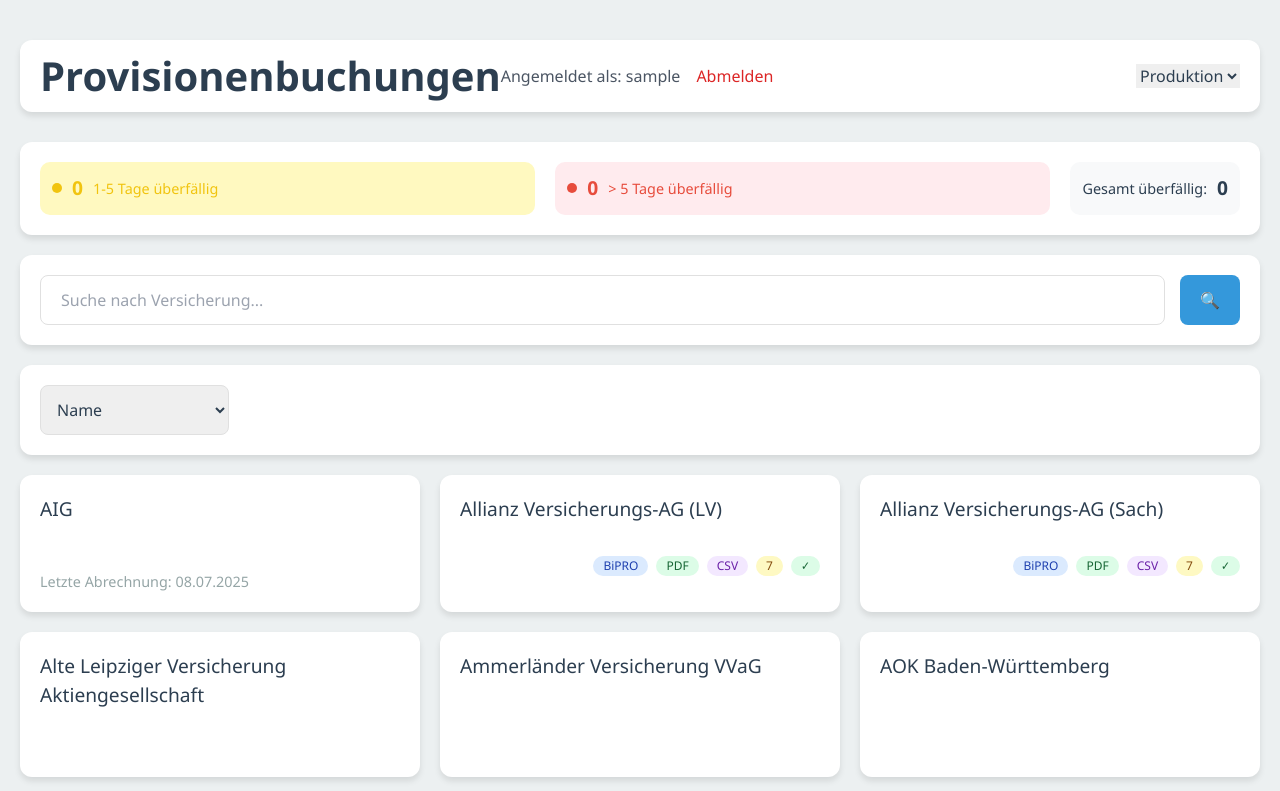
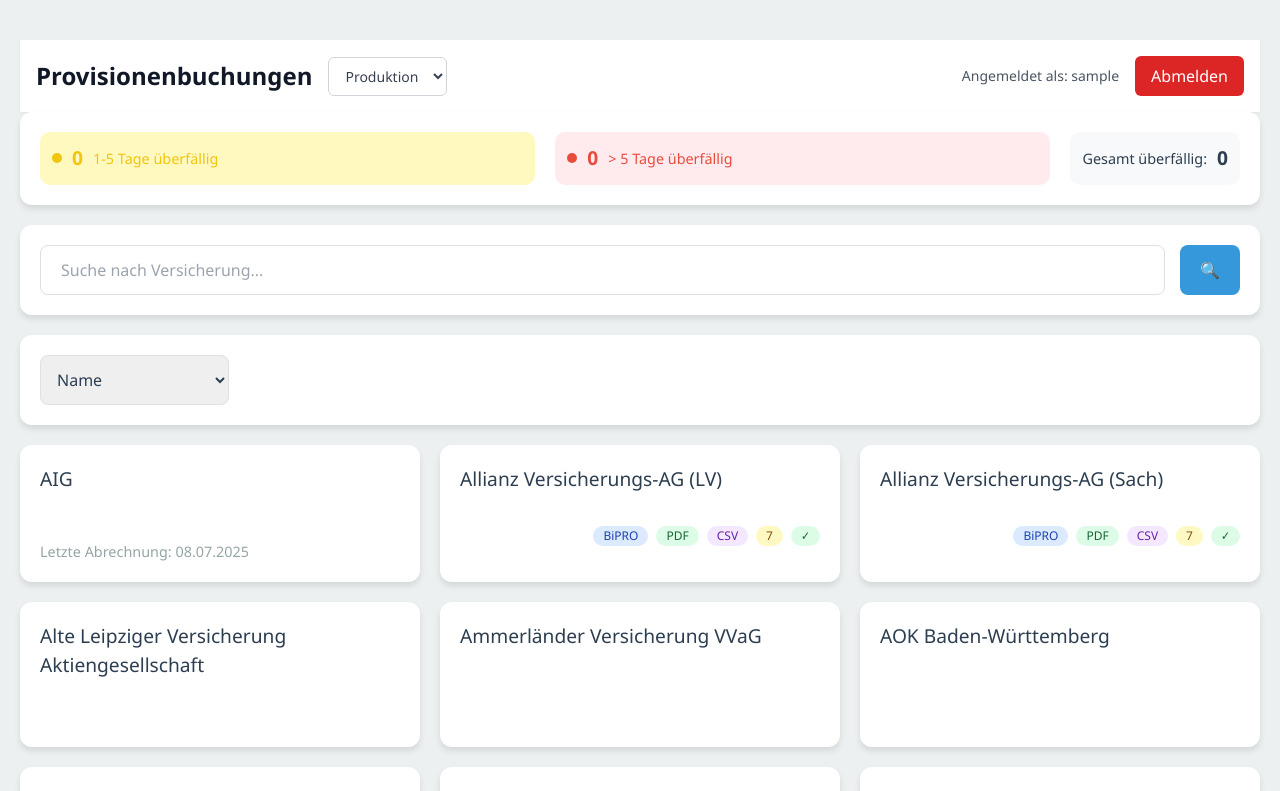
Before and after one commit to wilnauem2/Provisionsbuchungen, a Vue app: page / in a window 1280 px wide. Shown: the top 791 px of the page. Built offline with nearby package versions, Linux system fonts and the light colour scheme; sample sign-in values are in the browser's storage.

Commit message:
feat: Improve header design in MainApp.vue
- Add clean white background with shadow
- Style environment switch with proper focus states
- Enhance logout button with hover effects
- Improve spacing and layout
- Add consistent text styling

```diff
--- a/src/components/MainApp.vue
+++ b/src/components/MainApp.vue
@@ -1,26 +1,31 @@
 <template>
   <div class="app-container">
     <TestDateSimulator v-model="testDate" v-if="currentEnvironment === 'test'" @update:modelValue="handleDateUpdate" />
-    <div class="header">
+    <header class="bg-white shadow-sm">
+      <div class="container mx-auto px-4 py-4">
         <div class="flex justify-between items-center">
+          <div class="flex items-center gap-4">
             <h1 class="text-2xl font-bold text-gray-900">Provisionenbuchungen</h1>
-        <div class="flex items-center space-x-4">
-          <span class="text-gray-600">Angemeldet als: {{ username }}</span>
+            <div class="environment-switch">
+              <select v-model="currentEnvironment"
+                      class="px-3 py-2 border border-gray-300 rounded-md text-sm bg-white text-gray-700 focus:outline-none focus:ring-2 focus:ring-blue-500 focus:border-blue-500">
+                <option value="production" class="text-gray-700">Produktion</option>
+                <option value="test" class="text-gray-700">Test</option>
+              </select>
+            </div>
+          </div>
+          <div class="flex items-center gap-4">
+            <span class="text-sm text-gray-600">Angemeldet als: {{ username }}</span>
             <button
               @click="logout"
-            class="text-red-600 hover:text-red-800"
+              class="px-4 py-2 bg-red-600 text-white rounded-md hover:bg-red-700 transition-colors duration-200"
             >
               Abmelden
             </button>
           </div>
         </div>
-      <div class="environment-switch">
-        <select v-model="currentEnvironment">
-          <option value="production">Produktion</option>
-          <option value="test">Test</option>
-        </select>
       </div>
-    </div>
+    </header>
 
     <div class="status-summary">
       <div class="status-item yellow">
```
Lines whose indentation alone changed are shown as unchanged.
